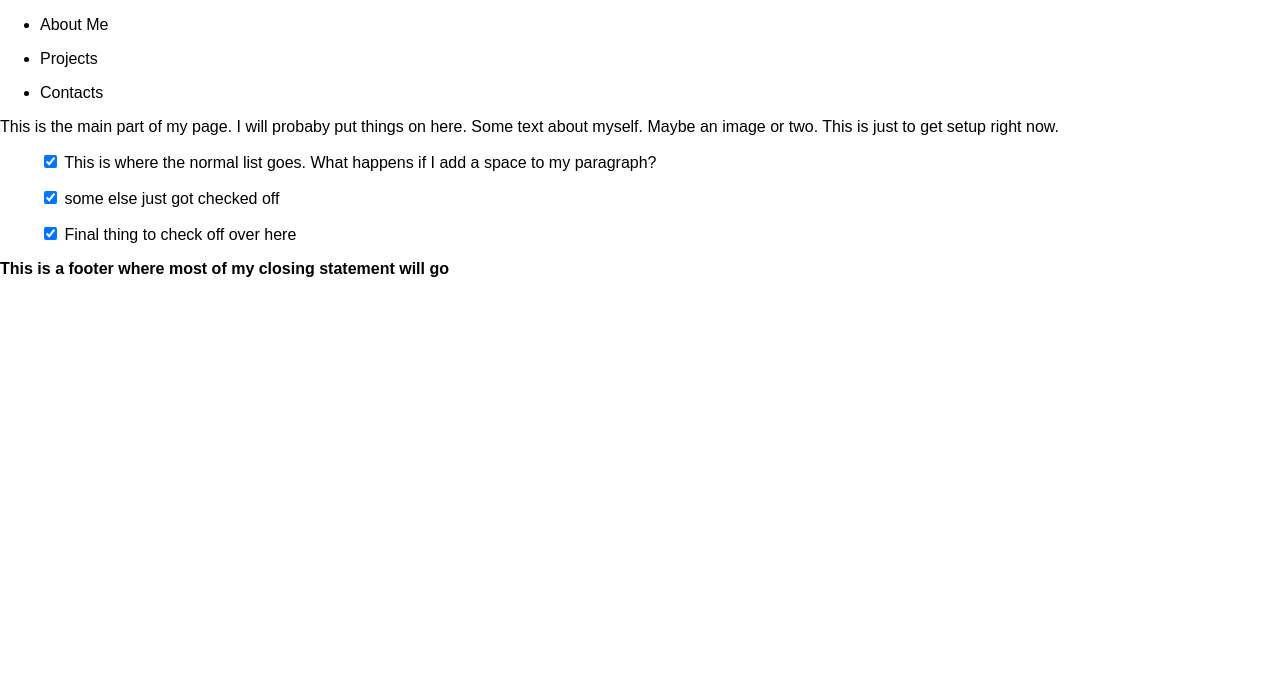
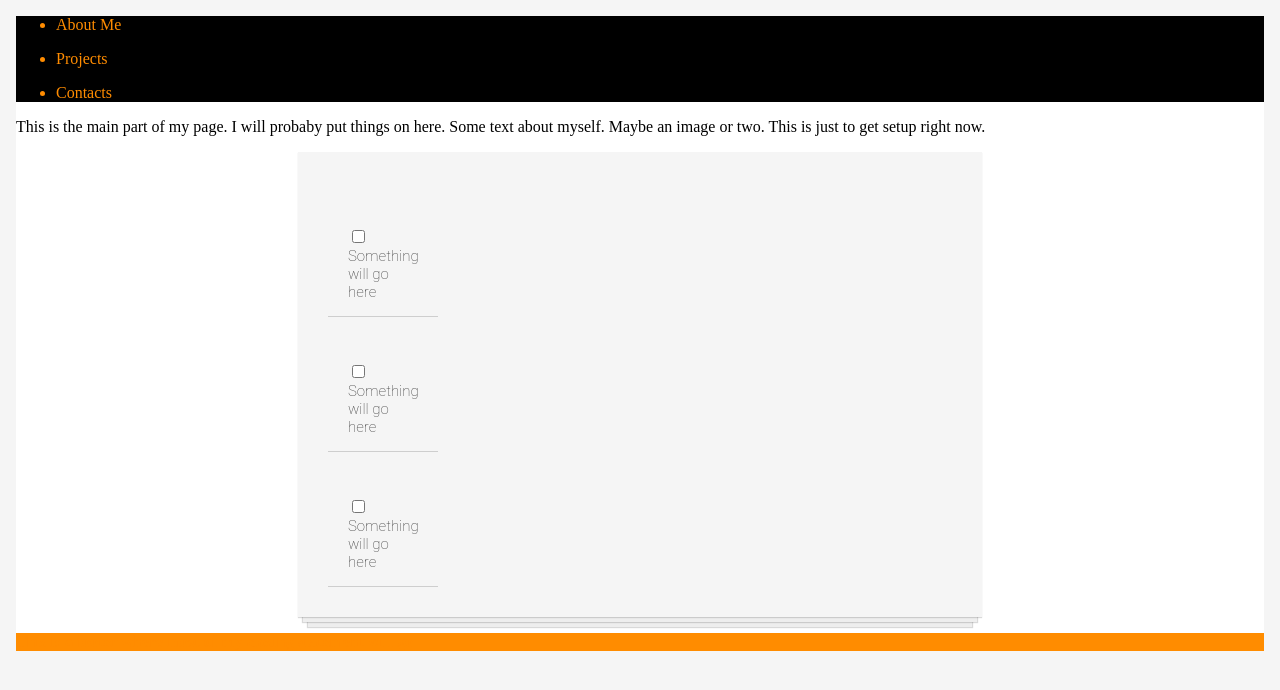
Before and after one commit to gdutk007/react-tutorial, a React (Create React App) app in the folder my-app/: page / in a window 1280 px wide. Shown: the top 690 px of the page. Built offline with nearby package versions, Linux system fonts and the light colour scheme.

Commit message:
added some CSS styling to the demo website.

```diff
--- a/my-app/src/App.js
+++ b/my-app/src/App.js
@@ -4,16 +4,23 @@
 import Footer from './components/Footer'
 import MyNavbar from './components/Navbar'
 import Main from './components/Main'
+import TodoItem from './components/TodoItem'
 import Checkboxes from './components/Checkboxes'
+
 // now work on some things individually, this needs some style....
 
 function MyApp(){
   return(
     <div>
+      <main >
+      <body className="stackbackground">
       <MyNavbar/>
       <Main/>
       <Checkboxes/>
       <Footer/>
+      </body>
+
+      </main>
     </div>
   )
 }
--- a/my-app/src/components/Checkboxes.js
+++ b/my-app/src/components/Checkboxes.js
@@ -1,17 +1,18 @@
 import React from 'react'
+import ReactDom from 'react-dom'
+import TodoItem from './TodoItem'
 
 function Checkboxes(){
+
     return (
-        <div>
-            <body>
-                <ul>
-                    <p><input type="checkbox" id="box1" checked/>  This is where the normal list goes. What happens
-                     if I add a space to my paragraph? </p>
-                    <p><input type="checkbox" id="box2" checked/>  some else just got checked off</p>
-                    <p><input type="checkbox" id="box3" checked/>  Final thing to check off over here </p>
-                </ul>
+        <dev >
+            <body className="todo-list">
+                <TodoItem/>
+                <TodoItem/>
+                <TodoItem/>
             </body>
-        </div>
+        </dev>
     )
 }
+
 export default Checkboxes
--- a/my-app/src/components/Footer.js
+++ b/my-app/src/components/Footer.js
@@ -2,10 +2,15 @@
 
 
 function Footer(){
+    const styles = {
+        color: "#FF8C00",
+        backgroundColor: "#FF8C00"
+    }
+
     return (
         <div>
-            <footer>
-                <p><b>This is a footer where most of my closing statement will go </b></p>
+            <footer style={styles}>
+                <p ><b>This is a footer where most of my closing statement will go </b></p>
             </footer>
         </div>
     )
--- a/my-app/src/components/Navbar.js
+++ b/my-app/src/components/Navbar.js
@@ -1,9 +1,15 @@
 import React from 'react'
 
 function MyNavbar(){
+
+    const styles = {
+        color: "#FF8C00",
+        backgroundColor: "black"
+    }
+
     return(
-        <div>
-            <nav>
+        <div >
+            <nav style={styles}>
                 <ul>
                     <li> About Me </li>
                 </ul>
--- /dev/null
+++ b/my-app/src/components/TodoItem.js
@@ -0,0 +1,10 @@
+import React from 'react'
+
+function TodoItem(){
+    return (
+        <div className="todo-item">
+            <p><input type="checkbox"/>  Something will go here </p>
+        </div>
+    )
+}
+export default TodoItem
--- a/my-app/src/index.css
+++ b/my-app/src/index.css
@@ -1,5 +1,41 @@
 body {
-  margin: 0;
-  padding: 0;
-  font-family: sans-serif;
+background-color: whitesmoke;}
+
+.todo-list {
+     background-color : "whitesmoke";
+     margin: auto;
+     width: 50%;
+     flex-direction: column;
+     align-items: center;
+     border: 1px;
+     box-shadow:
+     /* The top layer shadow */
+     0 1px 1px rgba(0,0,0,0.15),
+     /* The second layer */
+     0 10px 0 -5px #eee,
+     /* The second layer shadow */
+     0 10px 1px -4px rgba(0,0,0,0.15),
+      /* The third layer */
+     0 20px 0 -10px #eee,
+     /* The third layer shadow */
+     0 20px 1px -9px rgba(0,0,0,0.15);
+     /* Padding for demo purposes */
+     padding: 30px;
+    }
+
+.todo-item {
+       display: flex;
+       justify-content: flex-start;
+       align-items: center;
+       padding: 30px 20px 0;
+       width: 70px;
+       border-bottom: 1px solid #cecece;
+       font-family: Roboto, sans-serif;
+       font-weight: 100;
+       font-size: 15px;
+       color: #333333;
+   }
+.stackbackground{
+  background-color: white;
+
 }
```
